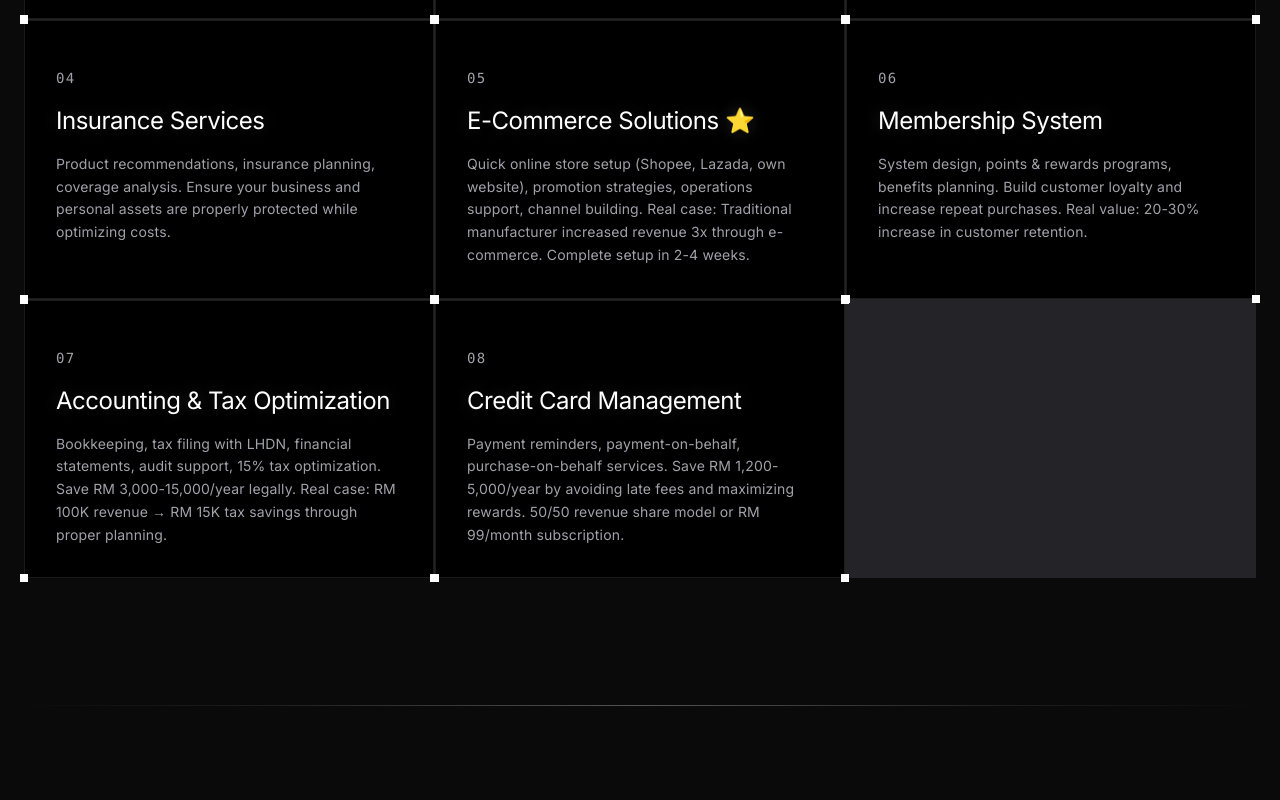
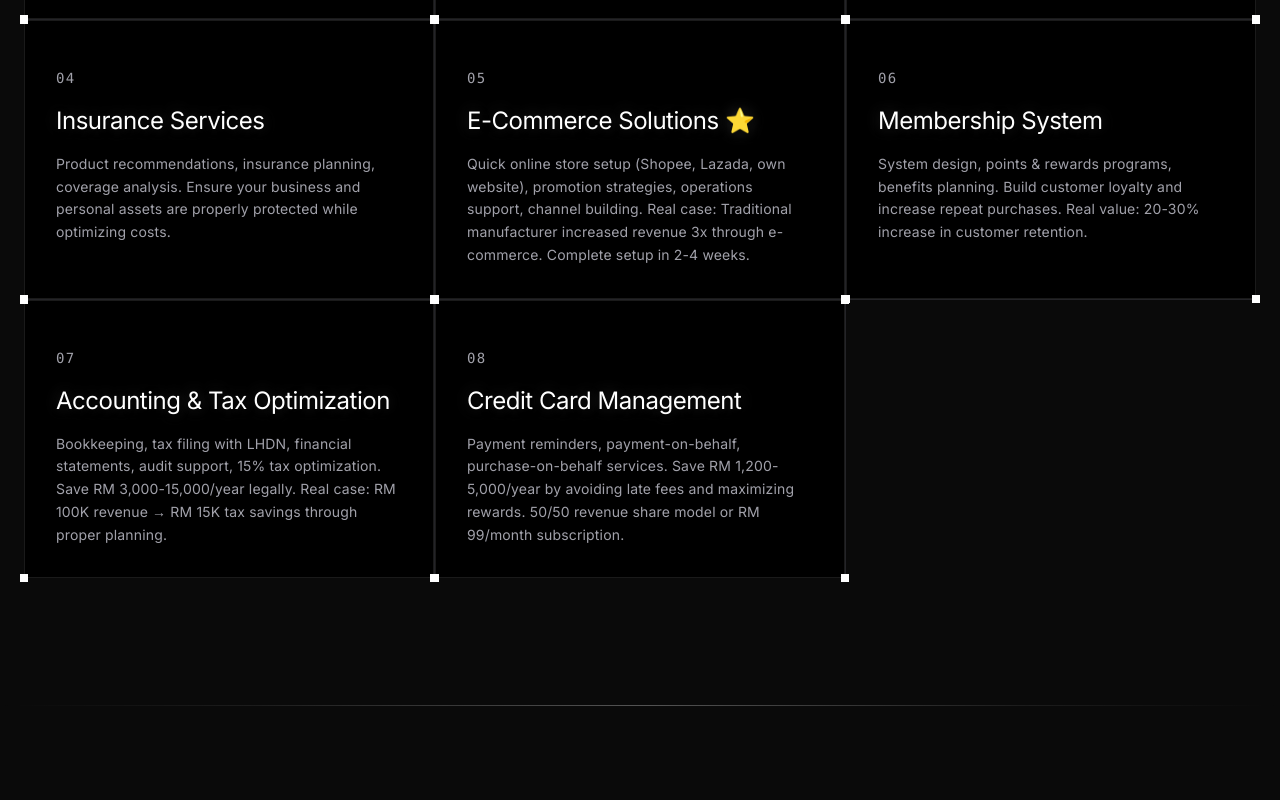
Before and after one commit to zee14913913/INFINITE-GZ-WEBSITE, a Next.js app: page /advisory in a window 1280 px wide. Shown: the part 1506-2306 px from the top of the page. Built offline with nearby package versions, Linux system fonts and the light colour scheme.

Commit message:
feat: 将Advisory页面section 2空白卡片背景色改为墨黑色
- 在9格网格布局中，最后一个空白位置使用墨黑色背景
- 从灰色改为与网站主背景一致的墨黑色(rgb(10,10,10))
- 保持视觉一致性

```diff
--- a/app/advisory/page.tsx
+++ b/app/advisory/page.tsx
@@ -92,6 +92,10 @@ export default function AdvisoryPage() {
                   </p>
                 </div>
               ))}
+              {/* 填充空白位置 - 墨黑色背景 */}
+              {t.advisory.services.items.length % 3 !== 0 && (
+                <div className="bg-[rgb(10,10,10)]"></div>
+              )}
             </div>
 
       {/* 底部激光分隔线 */}
```
